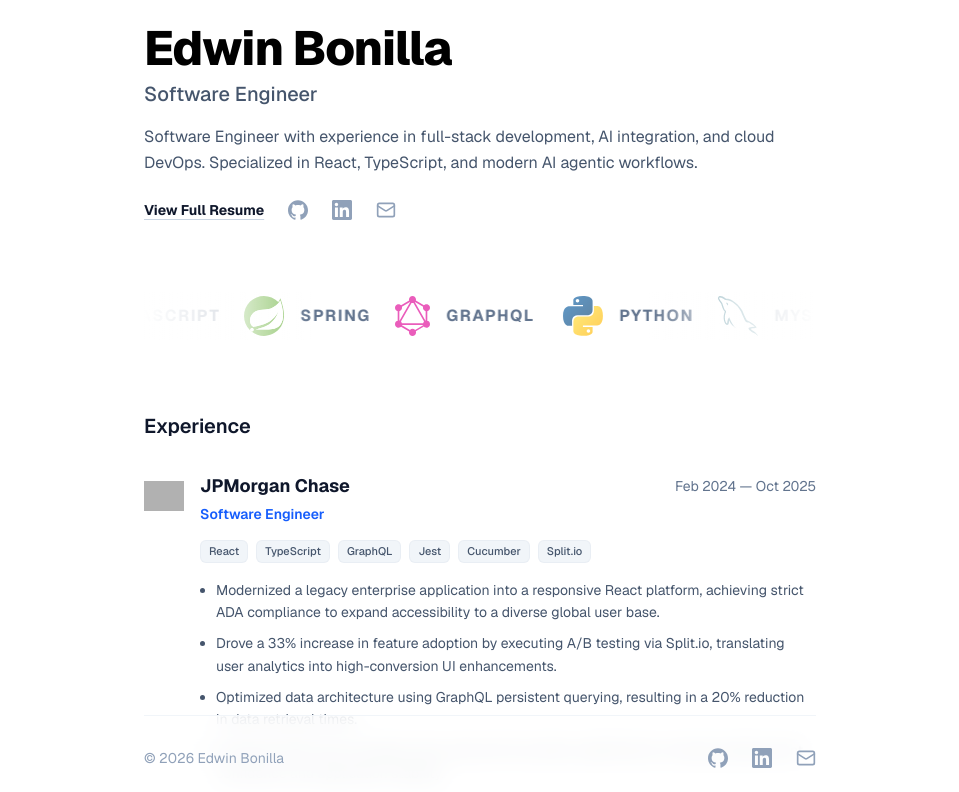
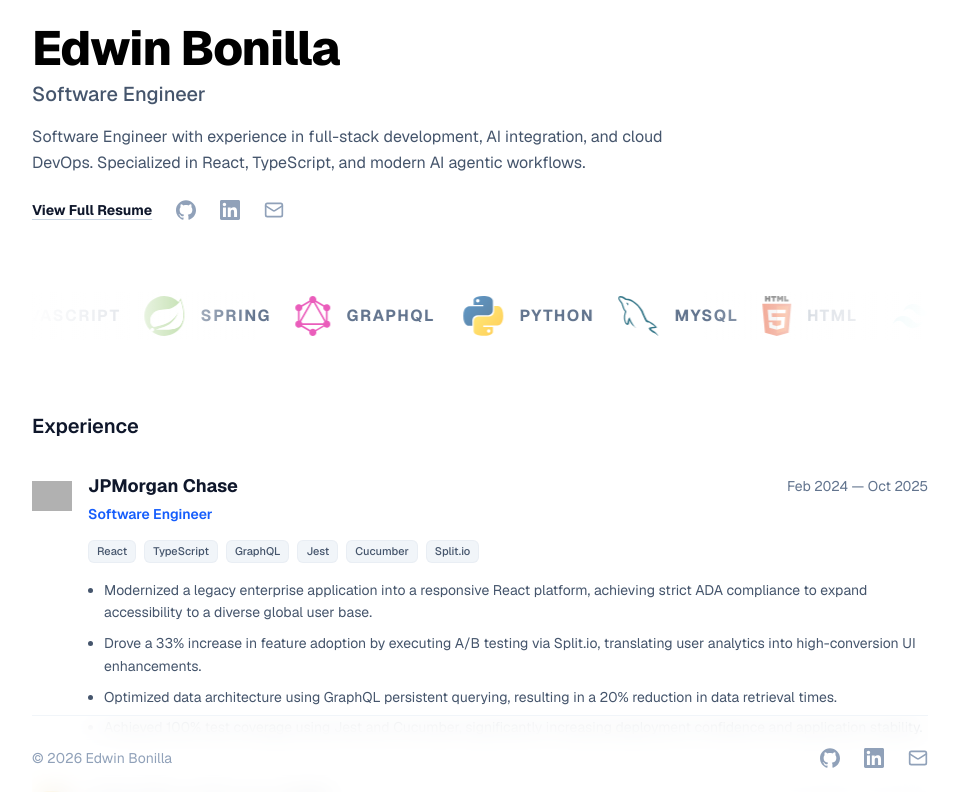
Before and after one commit to ebonillaDev/edwin-portfolio, a Next.js app: page / in a window 1280 px wide. Shown: the top 792 px of the page, without its empty margins (160-1119 px from the left). Built offline with nearby package versions, Linux system fonts and the light colour scheme; grey boxes are pictures that could not be loaded.

Commit message:
feat: expanded max width

```diff
--- a/src/app/page.tsx
+++ b/src/app/page.tsx
@@ -7,7 +7,7 @@
 export default function Home() {
   return (
     <main className="flex min-h-screen flex-col items-center justify-center p-6 bg-white text-slate-900">
-      <div className="max-w-2xl w-full space-y-12">
+      <div className="max-w-4xl w-full space-y-12">
 
         {/* HERO / BIO SECTION */}
         <header className="space-y-4">
@@ -54,7 +54,7 @@
       </div>
 
       {/* FOOTER SECTION - Sticky on Desktop */}
-      <footer className="w-full max-w-2xl pt-8 pb-8 border-t border-slate-100
+      <footer className="w-full max-w-4xl pt-8 pb-8 border-t border-slate-100
                  flex flex-col md:flex-row justify-between items-center gap-4
                  md:sticky md:bottom-0 md:bg-white/80 md:backdrop-blur-md">
         <p className="text-sm text-slate-400">
```
